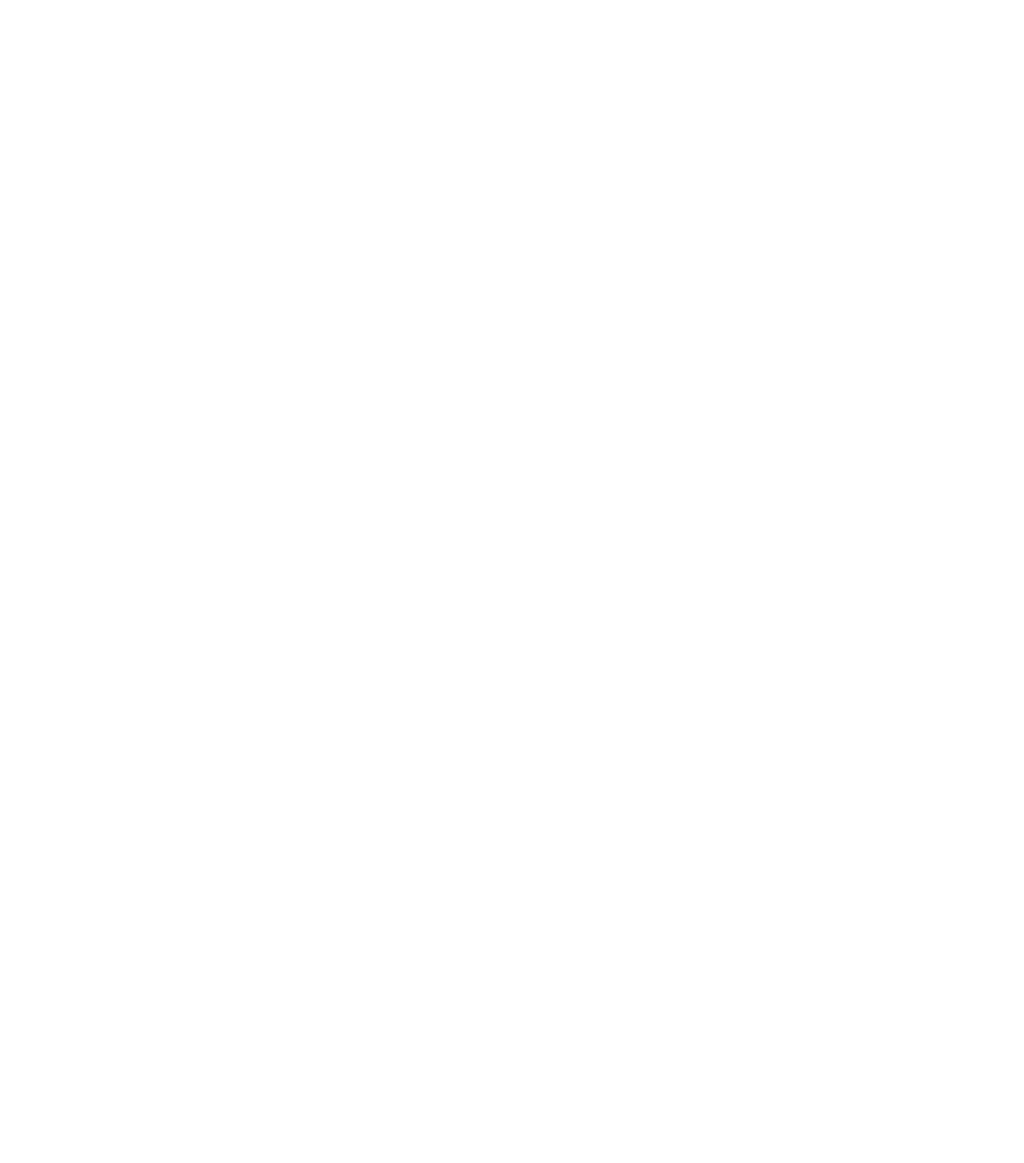
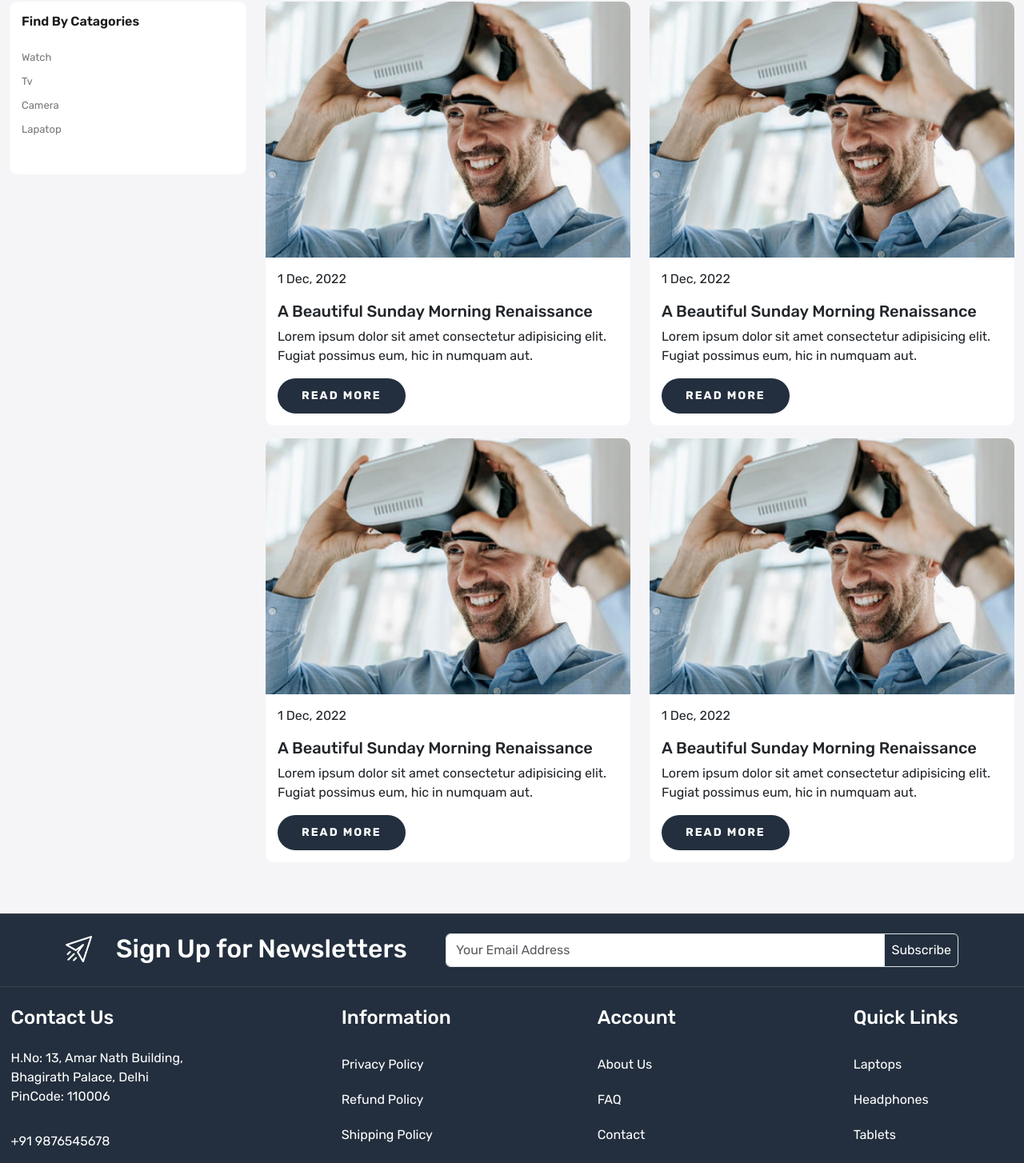
Before and after one commit to sanyamnegi9/Gmart, a React (Create React App) app: page /blogs in a window 1280 px wide. Before the commit this address had no page. Shown: the part 335-1789 px from the top of the page at 80% size. Before the commit the page ends 800 px from the top, so only its background shows below. Built offline with nearby package versions, Linux system fonts and the light colour scheme.

Commit message:
blogs and contact pages

```diff
--- a/src/App.js
+++ b/src/App.js
@@ -6,6 +6,7 @@ import Home from "./pages/Home";
 import About from './pages/About';
 import Contact from './pages/Contact';
 import OurStore from "./pages/OurStore";
+import Blog from "./pages/Blog";
 
 function App() {
   return (
@@ -16,6 +17,8 @@ function App() {
           <Route path="about" element={<About />} />
           <Route path="contact" element={<Contact />} />
           <Route path="store" element={<OurStore />} />
+          <Route path="blogs" element={<Blog />} />
+          <Route path="contact" element={<Contact />} />
         </Route>
       </Routes>
     </BrowserRouter>
--- a/src/components/BlogCard.jsx
+++ b/src/components/BlogCard.jsx
@@ -4,19 +4,20 @@ import { Link } from "react-router-dom";
 const BlogCard = () => {
   return (
     <>
-      <div className="col-3">
-        <div className="blog-card ">
-          <div className="card-image">
-            <img src="images/blog-1.jpg" alt="blog" className="img-fluid" />
-          </div>
-          <div className="blog-content">
-            <p className="date">1 Dec, 2022</p>
-            <h5 className="title">
-              A Beautiful Sunday Morning Renaissance
-            </h5>
-            <p className="desc">Lorem ipsum dolor sit amet consectetur adipisicing elit. Fugiat possimus eum, hic in numquam aut.</p>
-            <Link to="" className="button">Read More</Link>
-          </div>
+      <div className="blog-card ">
+        <div className="card-image">
+          <img src="images/blog-1.jpg" alt="blog" className="img-fluid w-100" />
+        </div>
+        <div className="blog-content">
+          <p className="date">1 Dec, 2022</p>
+          <h5 className="title">A Beautiful Sunday Morning Renaissance</h5>
+          <p className="desc">
+            Lorem ipsum dolor sit amet consectetur adipisicing elit. Fugiat
+            possimus eum, hic in numquam aut.
+          </p>
+          <Link to="" className="button">
+            Read More
+          </Link>
         </div>
       </div>
     </>
--- /dev/null
+++ b/src/pages/Blog.jsx
@@ -0,0 +1,48 @@
+import React from "react";
+import BreadCrumb from "../components/BreadCrumb";
+import BlogCard from "../components/BlogCard";
+
+const Blog = () => {
+  return (
+    <>
+      <BreadCrumb title="Blogs" />
+      <div className="blog-wrapper home-wrapper-2 py-5">
+        <div className="container-xxl">
+          <div className="row">
+            <div className="col-3">
+              <div className="filter-card mb-3">
+                <h3 className="filter-title">Find By Catagories</h3>
+                <div>
+                  <ul className="ps-0">
+                    <li>Watch</li>
+                    <li>Tv</li>
+                    <li>Camera</li>
+                    <li>Lapatop</li>
+                  </ul>
+                </div>
+              </div>
+            </div>
+            <div className="col-9">
+              <div className="row">
+                <div className="col-6 mb-3">
+                  <BlogCard />
+                </div>
+                <div className="col-6 mb-3">
+                  <BlogCard />
+                </div>
+                <div className="col-6 mb-3">
+                  <BlogCard />
+                </div>
+                <div className="col-6 mb-3">
+                  <BlogCard />
+                </div>
+              </div>
+            </div>
+          </div>
+        </div>
+      </div>
+    </>
+  );
+};
+
+export default Blog;
--- a/src/pages/Contact.jsx
+++ b/src/pages/Contact.jsx
@@ -1,9 +1,108 @@
-import React from 'react'
+import React from "react";
+import BreadCrumb from "../components/BreadCrumb";
+import { AiOutlineHome, AiOutlineMail } from "react-icons/ai";
+import { BiPhoneCall, BiInfoCircle } from "react-icons/bi";
 
 const Contact = () => {
   return (
-    <div>Contact</div>
-  )
-}
+    <>
+      <BreadCrumb title="Contact" />
+      <div className="contact-wrapper py-5 home-wrapper-2">
+        <div className="container-xxl">
+          <div className="row">
+            <div className="col-12">
+              <iframe
+                src="https://www.google.com/maps/embed?pb=!1m10!1m8!1m3!1d5792.942952996386!2d77.19529525624162!3d28.743419798063687!3m2!1i1024!2i768!4f13.1!5e0!3m2!1sen!2sin!4v1683711335834!5m2!1sen!2sin"
+                width="600"
+                title="office-location"
+                height="450"
+                className="border-0 w-100"
+                allowFullScreen=""
+                loading="lazy"
+                referrerPolicy="no-referrer-when-downgrade"
+              ></iframe>
+            </div>
+            <div className="col-12 mt-5">
+              <div className="contact-innner-wrapper d-flex justify-content-between">
+                <div>
+                  <h3 className="contact-title mb-4">Contact</h3>
+                  <form action="" className="d-flex flex-column gap-15">
+                    <div>
+                      <input
+                        type="text"
+                        className="form-control"
+                        placeholder="Name"
+                      />
+                    </div>
+                    <div>
+                      <input
+                        type="email"
+                        className="form-control"
+                        placeholder="Email"
+                      />
+                    </div>
+                    <div>
+                      <input
+                        type="tel"
+                        className="form-control"
+                        placeholder="Mobile Number"
+                      />
+                    </div>
+                    <div>
+                      <textarea
+                        name=""
+                        id=""
+                        className="w-100 form-control"
+                        cols="30"
+                        rows="4"
+                        placeholder="Comments"
+                      ></textarea>
+                    </div>
+                    <div>
+                      <button className="button border-0">Submit</button>
+                    </div>
+                  </form>
+                </div>
+                <div>
+                  <h3 className="contact-title mb-4">Get in touch with us</h3>
+                  <div>
+                    <ul className="ps-0">
+                      <li className="mb-3 d-flex gap-15 align-items-center">
+                        <AiOutlineHome />
+                        <address className="mb-0 link-color">
+                          H.No: 13, Amar Nath Building, Bhagirath Palace, Delhi
+                          PinCode: 110006
+                        </address>
+                      </li>
+                      <li className="mb-3 d-flex gap-15 align-items-center">
+                        <BiPhoneCall />
+                        <a href="tel:+91 9875837348" className="link-color">
+                          +91 9875837348
+                        </a>
+                      </li>
+                      <li className="mb-3 d-flex gap-15 align-items-center">
+                        <AiOutlineMail />
+                        <a
+                          href="mailto:rixaro4713@meidecn.com"
+                          className="link-color"
+                        >
+                          rixaro4713@meidecn.com
+                        </a>
+                      </li>
+                      <li className="mb-3 d-flex gap-15 align-items-center">
+                        <BiInfoCircle />
+                        <p className="mb-0 link-color">Monday - Friday 10 AM - 8 PM</p>
+                      </li>
+                    </ul>
+                  </div>
+                </div>
+              </div>
+            </div>
+          </div>
+        </div>
+      </div>
+    </>
+  );
+};
 
-export default Contact
+export default Contact;
--- a/src/pages/Home.jsx
+++ b/src/pages/Home.jsx
@@ -381,10 +381,20 @@ const Home = () => {
             <div className="col-12">
               <h3 className="section-heading">Our Latest Blogs</h3>
             </div>
-            <BlogCard />
-            <BlogCard />
-            <BlogCard />
-            <BlogCard />
+          </div>
+          <div className="row ml-0">
+            <div className="col-3">
+              <BlogCard />
+            </div>
+            <div className="col-3">
+              <BlogCard />
+            </div>
+            <div className="col-3">
+              <BlogCard />
+            </div>
+            <div className="col-3">
+              <BlogCard />
+            </div>
           </div>
         </div>
       </section>
--- a/src/styles/App.scss
+++ b/src/styles/App.scss
@@ -6,6 +6,7 @@
 @import url(ProductCard.scss);
 @import url(SpecialProducts.scss);
 @import url(OurStore.scss);
+@import url(Blog.scss);
 
 
 *{
--- /dev/null
+++ b/src/styles/Blog.scss
@@ -0,0 +1,34 @@
+.contact-inner-wrapper{
+  padding: 30px 20px;
+  border-radius: 15px;
+  background-color: white;
+  gap: 15px;
+}
+
+.contact-inner-wrapper>div{
+  width: 48%;
+
+}
+
+.contact-title{
+  font-size: 26px;
+  font-weight: 500;
+  line-height: 35px;
+  text-align: left;
+
+}
+
+.contact-inner-wrapper form .form-control{
+  background-color: #f5f5f7;
+  border-radius: 10px;
+  background-color: transparent;
+  padding: 10px;
+}
+
+.contact-inner-wrapper ul{
+  list-style-type: none;
+}
+
+.link-color{
+  color: #777;
+}
```
